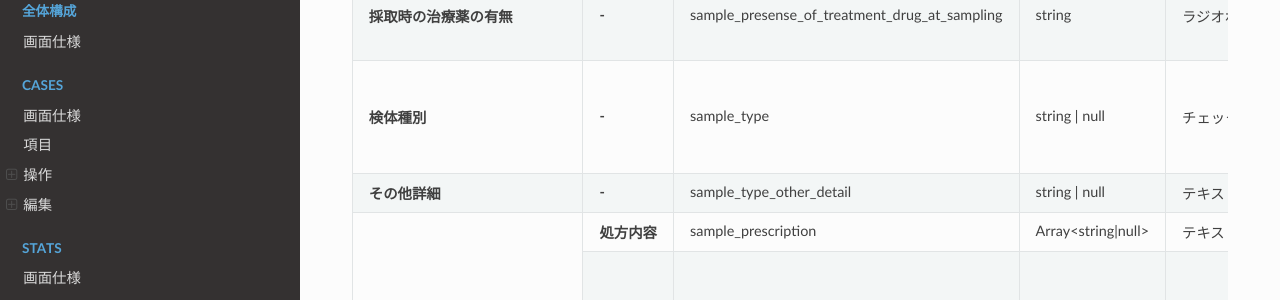
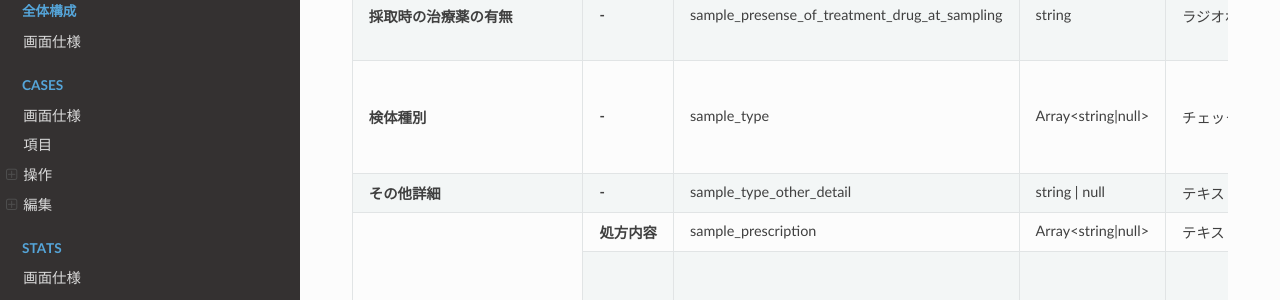
Before and after one commit to PubCaseFinder/pubcasefinder_spec, an MkDocs documentation site: the page built from docs/cases/edit/sample-info.md, in a window 1280 px wide and 900 px high, scrolled down 526 px. Shown: the part 151-451 px from the top of the window. Built offline with MkDocs 1.6.1, drawn with Linux system fonts in a browser that asks for light colours; nearby versions of some CDN libraries.

Commit message:
型定義修正

```diff
--- a/docs/cases/edit/sample-info.md
+++ b/docs/cases/edit/sample-info.md
@@ -92,7 +92,7 @@
       <td><strong>検体種別</strong></td>
       <td><strong>-</strong></td>
       <td>sample_type</td>
-      <td>string | null</td>
+      <td>Array&lt;string|null&gt;</td>
       <td>チェックボックス</td>
       <td>
         <ul>
```
